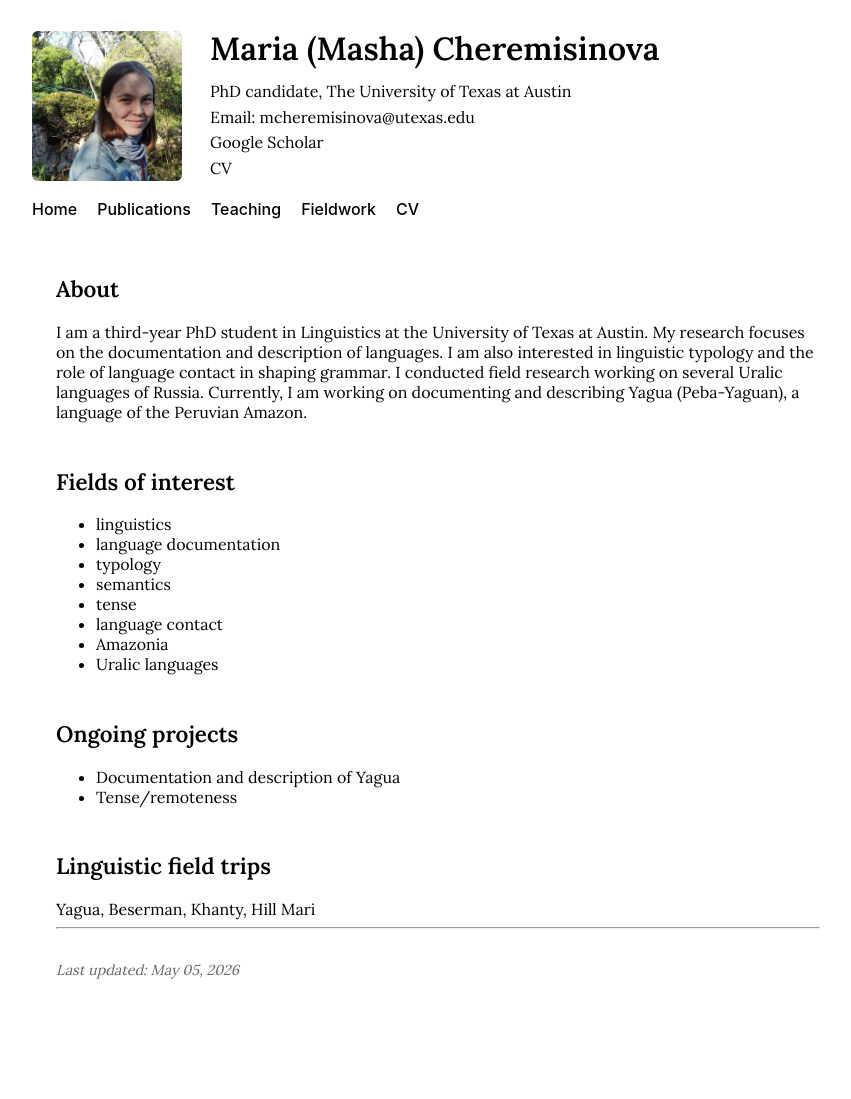
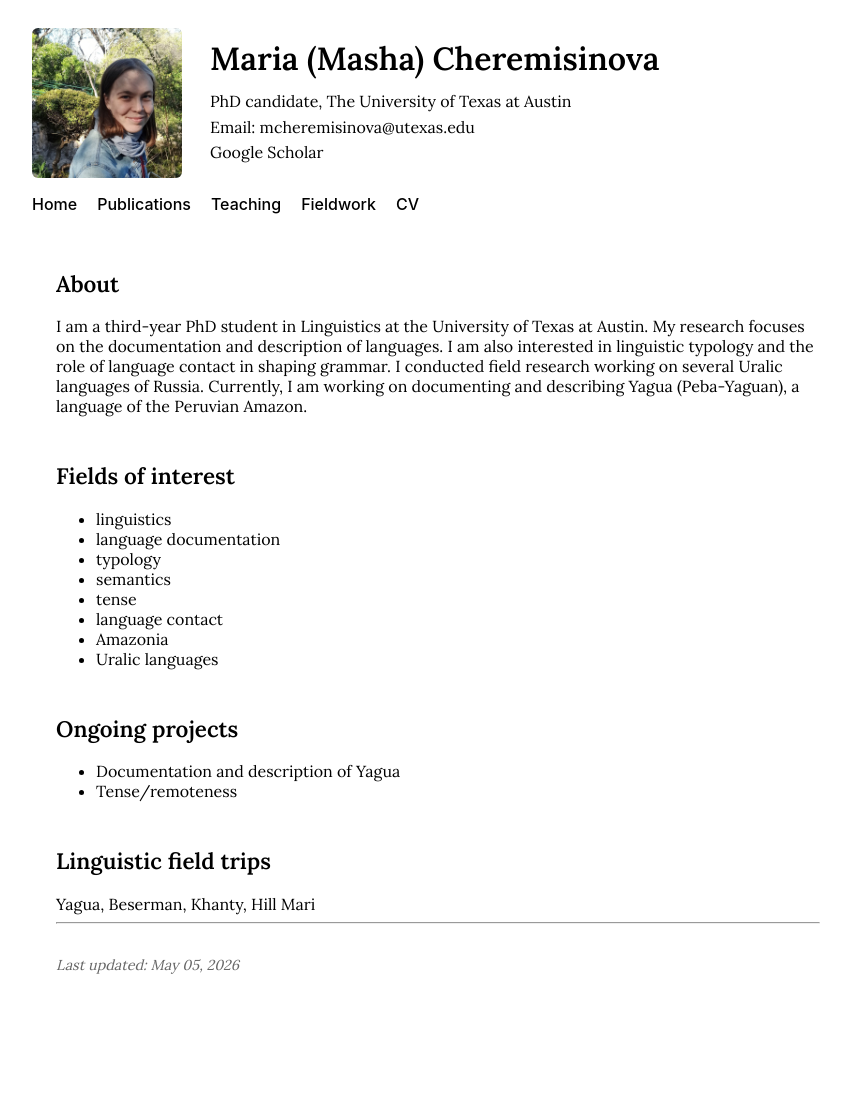
Before and after one commit to mashache/mashache.github.io, a Jekyll site: the page built from index.md, in a window 1280 px wide. Shown: the whole page, without its empty margins (202-1053 px from the left). Built offline with Jekyll 4.4.1, drawn with Linux system fonts in a browser that asks for light colours.

```diff
--- a/_layouts/default.html
+++ b/_layouts/default.html
@@ -17,7 +17,6 @@
           <p>{{ site.author.affiliation }}</p>
           <p>Email: <a href="mailto:{{ site.author.email }}">{{ site.author.email }}</a></p>
           <p><a href="{{ site.author.scholar }}">Google Scholar</a></p>
-          <p><a href="{{ site.author.cv | relative_url }}">CV</a></p>
         </div>
       </div>
 
```
